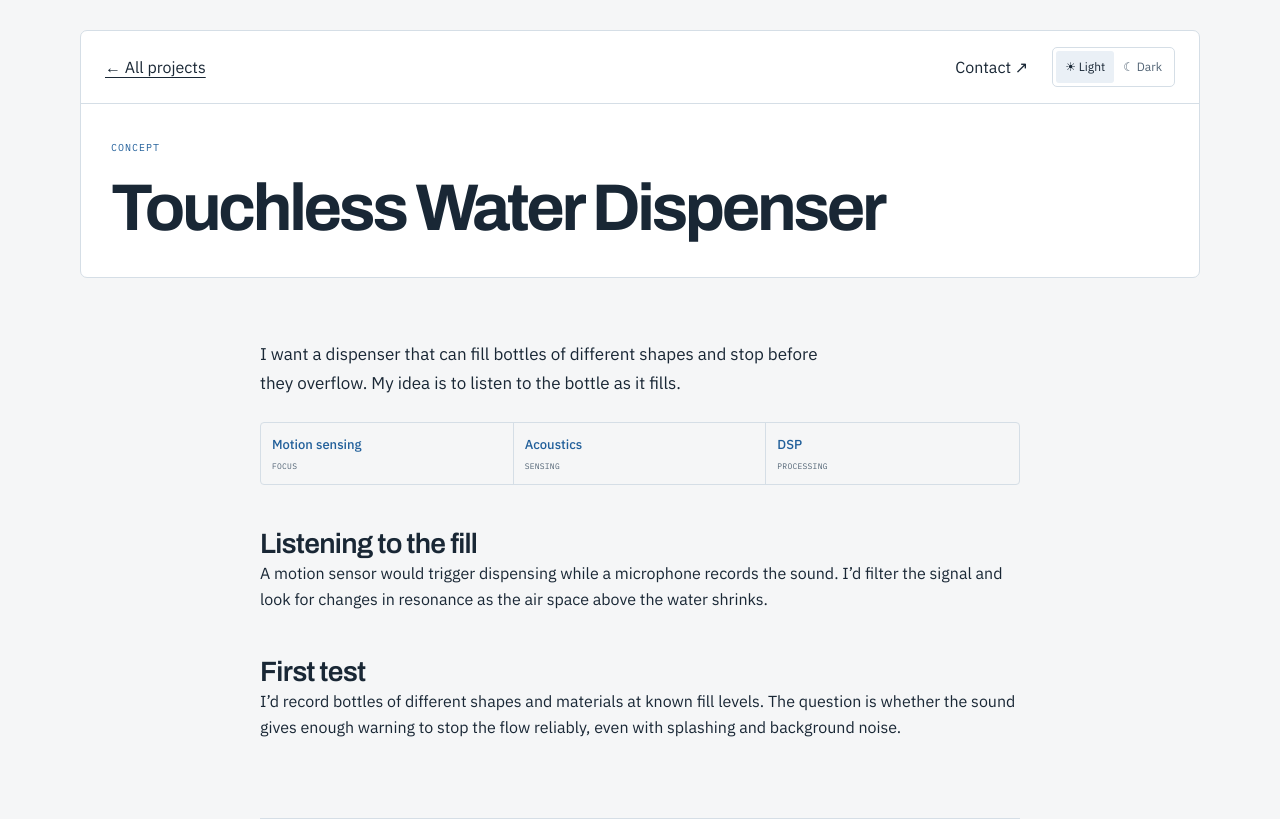
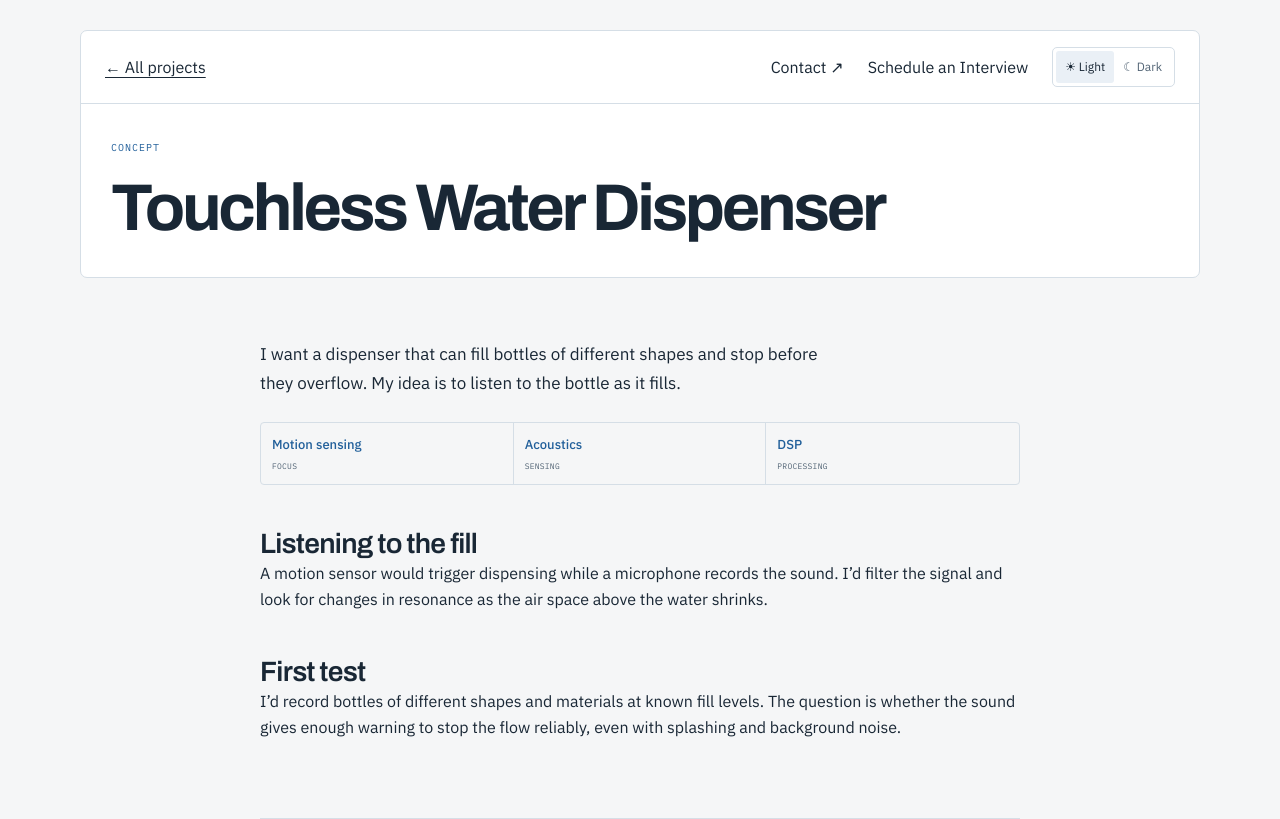
Before and after one commit to pekruse/pekruse.github.io, a plain HTML site: page patrick-kruse-portfolio/projects/touchless-water-dispenser.html in a window 1280 px wide. Drawn offline with Linux system fonts and the light colour scheme.

Commit message:
Add interview scheduling link after Contact

```diff
--- a/patrick-kruse-portfolio/projects/touchless-water-dispenser.html
+++ b/patrick-kruse-portfolio/projects/touchless-water-dispenser.html
@@ -1,3 +1,3 @@
 <!doctype html><html lang="en"><head>
 <meta charset="utf-8"><meta name="viewport" content="width=device-width,initial-scale=1"><link rel="canonical" href="https://pekruse.github.io/patrick-kruse-portfolio/projects/touchless-water-dispenser.html"><meta name="description" content="Patrick Kruse — electrical and computer engineering, embedded systems, and software. Selected projects, capabilities, and experience."><meta name="color-scheme" content="light dark"><title>Touchless Water Dispenser | Patrick Kruse</title><link rel="icon" href="../favicon.svg?v=pk-chip" type="image/svg+xml"><script>try{const t=localStorage.getItem('pk-theme');if(t==='light'||t==='dark')document.documentElement.dataset.theme=t}catch{}</script><link rel="stylesheet" href="../styles.css?v=projects-credentials"><script src="../main.js" defer></script></head>
-<body><header><div class="nav-row"><a href="../#projects">← All projects</a><a class="quiet-link" style="margin-left:auto" href="../#contact">Contact ↗</a><fieldset class="theme"><legend class="sr-only">Color theme</legend><button data-theme-choice="light" aria-pressed="false">☀ Light</button><button data-theme-choice="dark" aria-pressed="false">☾ Dark</button></fieldset></div><div class="name-block"><p class="eyebrow">Concept</p><h1>Touchless Water Dispenser</h1></div></header><main class="case-body"><article class="sheet"><p class="lede">I want a dispenser that can fill bottles of different shapes and stop before they overflow. My idea is to listen to the bottle as it fills.</p><div class="specs"><div><strong>Motion sensing</strong><span>Focus</span></div><div><strong>Acoustics</strong><span>Sensing</span></div><div><strong>DSP</strong><span>Processing</span></div></div><h2>Listening to the fill</h2><p>A motion sensor would trigger dispensing while a microphone records the sound. I’d filter the signal and look for changes in resonance as the air space above the water shrinks.</p><h2>First test</h2><p>I’d record bottles of different shapes and materials at known fill levels. The question is whether the sound gives enough warning to stop the flow reliably, even with splashing and background noise.</p></article></main></body></html>
+<body><header><div class="nav-row"><a href="../#projects">← All projects</a><a class="quiet-link" style="margin-left:auto" href="../#contact">Contact ↗</a><a class="quiet-link" href="../self-interview.html#schedule">Schedule an Interview</a><fieldset class="theme"><legend class="sr-only">Color theme</legend><button data-theme-choice="light" aria-pressed="false">☀ Light</button><button data-theme-choice="dark" aria-pressed="false">☾ Dark</button></fieldset></div><div class="name-block"><p class="eyebrow">Concept</p><h1>Touchless Water Dispenser</h1></div></header><main class="case-body"><article class="sheet"><p class="lede">I want a dispenser that can fill bottles of different shapes and stop before they overflow. My idea is to listen to the bottle as it fills.</p><div class="specs"><div><strong>Motion sensing</strong><span>Focus</span></div><div><strong>Acoustics</strong><span>Sensing</span></div><div><strong>DSP</strong><span>Processing</span></div></div><h2>Listening to the fill</h2><p>A motion sensor would trigger dispensing while a microphone records the sound. I’d filter the signal and look for changes in resonance as the air space above the water shrinks.</p><h2>First test</h2><p>I’d record bottles of different shapes and materials at known fill levels. The question is whether the sound gives enough warning to stop the flow reliably, even with splashing and background noise.</p></article></main></body></html>
```
